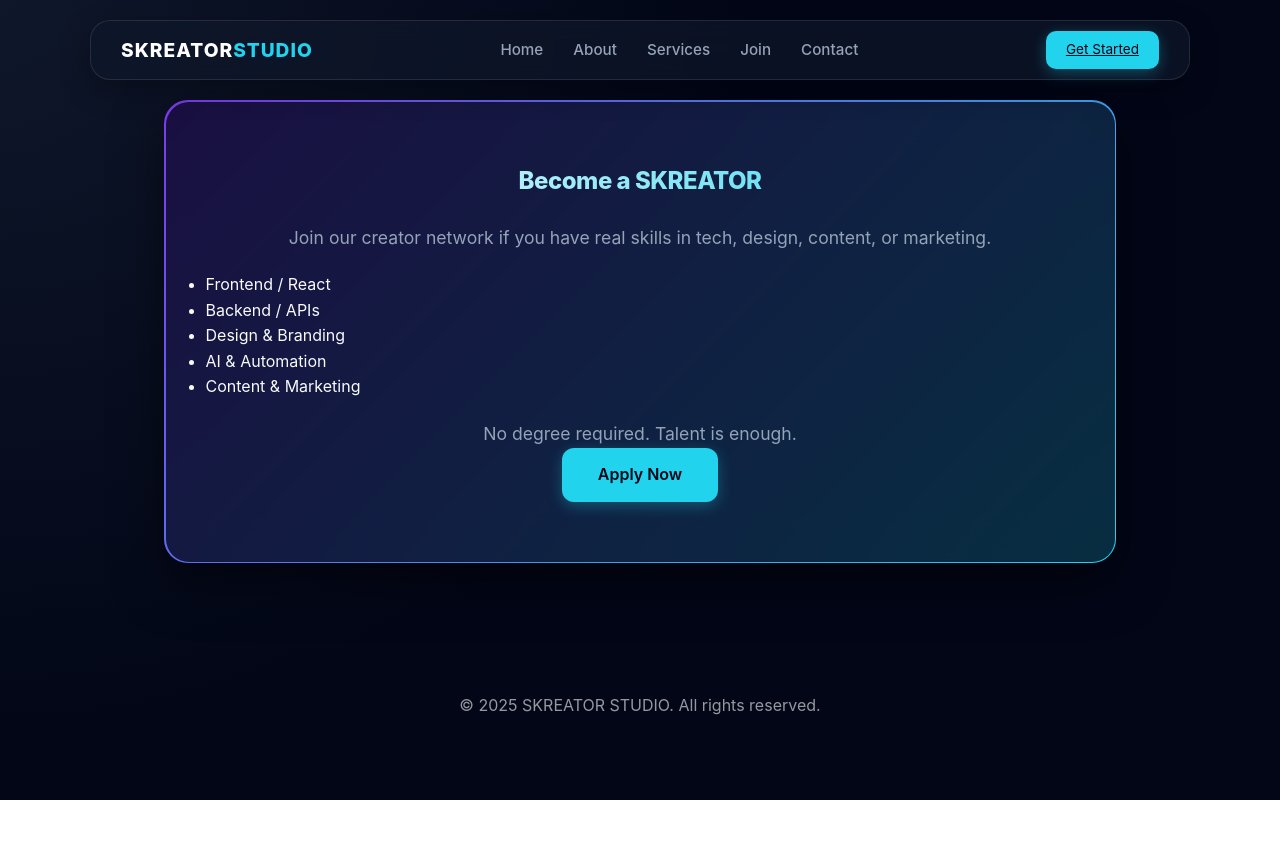
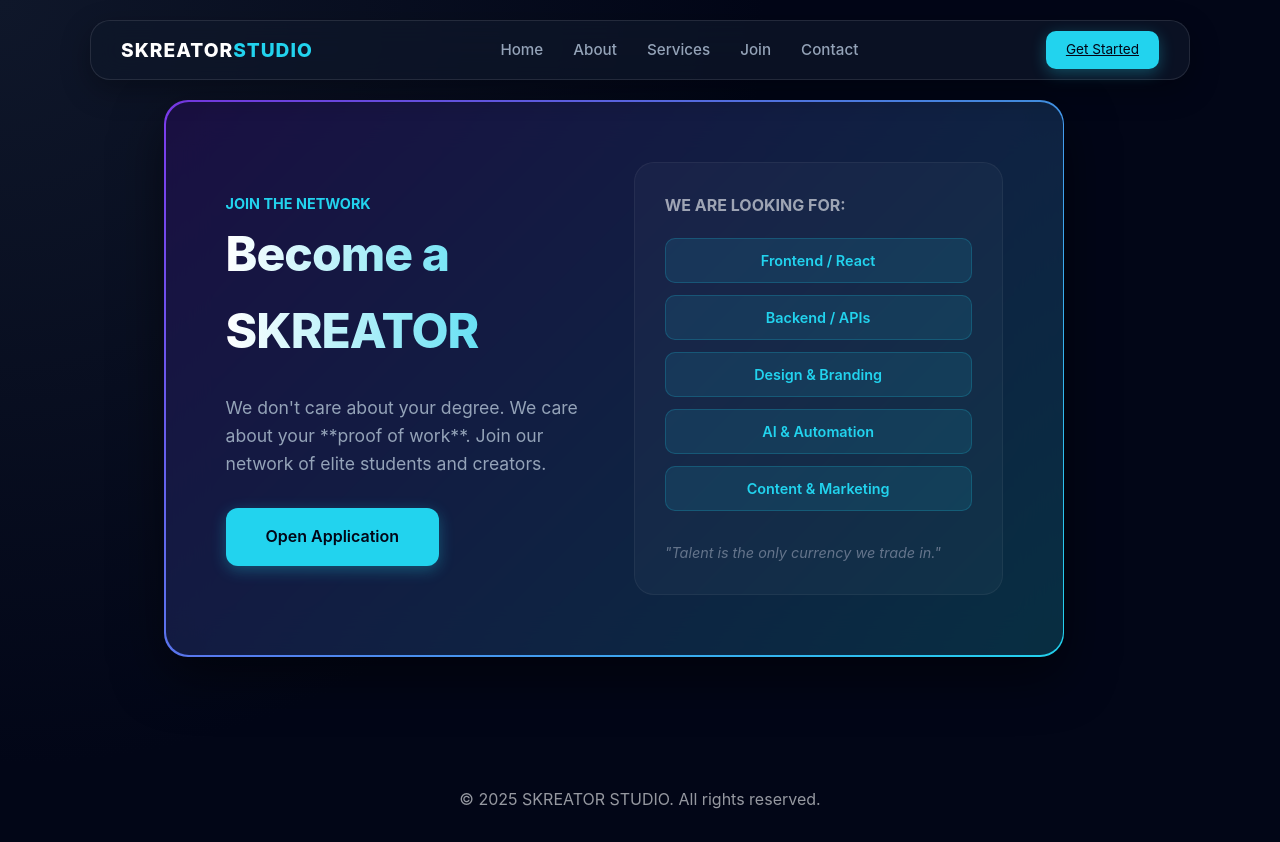
Before and after one commit to SK0705/SKREATOR-STUDIO, a React (Vite) app: page /join in a window 1280 px wide. Before the commit the page ends 800 px from the top, so only its background shows below. Built offline with nearby package versions, Linux system fonts and the light colour scheme.

Commit message:
Update Join.jsx

```diff
--- a/Join.jsx
+++ b/Join.jsx
@@ -1,29 +1,87 @@
 export default function Join() {
+  const skills = [
+    "Frontend / React",
+    "Backend / APIs",
+    "Design & Branding",
+    "AI & Automation",
+    "Content & Marketing"
+  ];
+
   return (
     <div className="container">
-      <div className="card">
-        <div className="card-inner">
-          <h2>Become a SKREATOR</h2>
-          <p>
-            Join our creator network if you have real skills in tech, design,
-            content, or marketing.
-          </p>
+      <div className="card" style={{ maxWidth: '900px' }}>
+        <div className="card-inner" style={{ textAlign: 'left', padding: '60px' }}>
+          <div style={joinStyles.flexLayout}>
 
-          <ul style={{ textAlign: "left", marginTop: "20px" }}>
-            <li>Frontend / React</li>
-            <li>Backend / APIs</li>
-            <li>Design & Branding</li>
-            <li>AI & Automation</li>
-            <li>Content & Marketing</li>
-          </ul>
+            {/* Left Side: Content */}
+            <div style={joinStyles.contentSide}>
+              <span style={{ color: 'var(--cyan)', fontWeight: 'bold', fontSize: '0.9rem' }}>JOIN THE NETWORK</span>
+              <h2 style={{ fontSize: '3rem', textAlign: 'left' }}>Become a <br/><span style={{ color: 'var(--cyan)' }}>SKREATOR</span></h2>
+              <p style={{ margin: '20px 0', fontSize: '1.1rem' }}>
+                We don't care about your degree. We care about your **proof of work**. Join our network of elite students and creators.
+              </p>
 
-          <p style={{ marginTop: "20px" }}>
-            No degree required. Talent is enough.
-          </p>
+              <div style={{ marginTop: '30px' }}>
+                <a href="https://your-google-form-link.com" className="btn btn-primary" style={{ padding: '16px 40px' }}>
+                  Open Application
+                </a>
+              </div>
+            </div>
 
-          <a className="btn btn-primary">Apply Now</a>
+            {/* Right Side: Skill Tags */}
+            <div style={joinStyles.skillsSide}>
+              <h4 style={{ marginBottom: '20px', opacity: 0.6 }}>WE ARE LOOKING FOR:</h4>
+              <div style={joinStyles.tagCloud}>
+                {skills.map(skill => (
+                  <div key={skill} style={joinStyles.tag}>
+                    {skill}
+                  </div>
+                ))}
+              </div>
+              <p style={{ marginTop: '30px', fontSize: '0.9rem', color: '#64748b', fontStyle: 'italic' }}>
+                "Talent is the only currency we trade in."
+              </p>
+            </div>
+
+          </div>
         </div>
       </div>
     </div>
   );
 }
+
+const joinStyles = {
+  flexLayout: {
+    display: 'flex',
+    gap: '40px',
+    flexWrap: 'wrap',
+    alignItems: 'center'
+  },
+  contentSide: {
+    flex: '1.2',
+    minWidth: '300px'
+  },
+  skillsSide: {
+    flex: '1',
+    minWidth: '300px',
+    background: 'rgba(255,255,255,0.03)',
+    padding: '30px',
+    borderRadius: '20px',
+    border: '1px solid rgba(255,255,255,0.05)'
+  },
+  tagCloud: {
+    display: 'flex',
+    flexDirection: 'column',
+    gap: '12px'
+  },
+  tag: {
+    background: 'rgba(34, 211, 238, 0.1)',
+    color: '#22d3ee',
+    padding: '10px 15px',
+    borderRadius: '10px',
+    fontSize: '0.9rem',
+    fontWeight: '600',
+    border: '1px solid rgba(34, 211, 238, 0.2)',
+    textAlign: 'center'
+  }
+};
```
